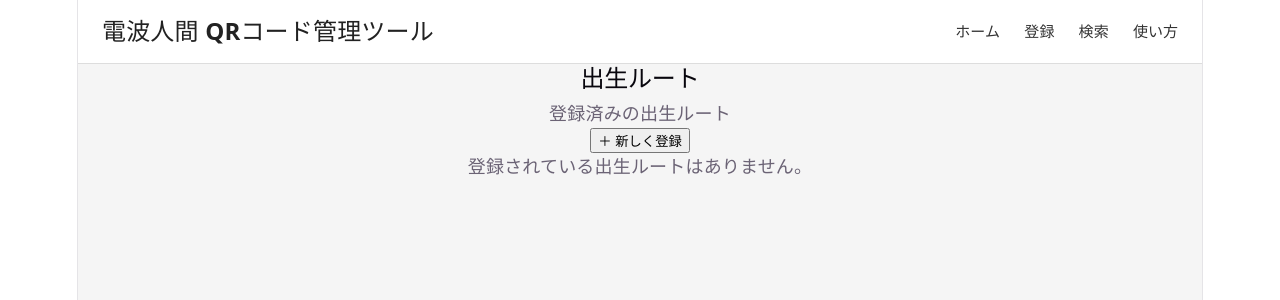
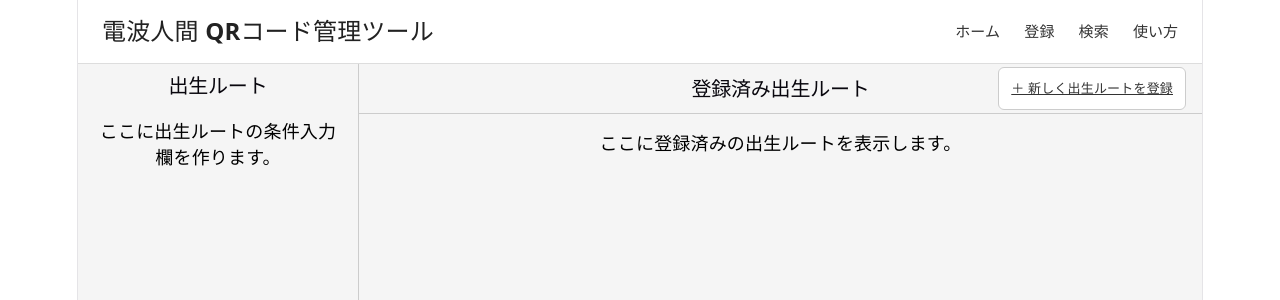
Before and after one commit to Toshi0703/denpa-qr-web, a React (Vite) app: page /denpa-qr-web/birth-route in a window 1280 px wide. Shown: the top 300 px of the page. Built offline with nearby package versions, Linux system fonts and the light colour scheme.

Commit message:
出生ルート登録画面の作成

```diff
--- a/src/App.tsx
+++ b/src/App.tsx
@@ -20,6 +20,7 @@ import QrHistoryPage from './components/QrHistory'
 import Edit from './components/Edit'
 import Search from './components/Search'
 import BirthRoute from './components/BirthRoute'
+import BirthRouteSave from './components/BirthRouteSave'
 
 import Terms from './components/Terms'
 import Privacy from './components/Privacy'
@@ -163,6 +164,11 @@ function App() {
         />
 
         <Route
+          path="/birth-route/save"
+          element={<BirthRouteSave />}
+        />
+
+        <Route
           path="/terms"
           element={<Terms />} />
 
--- a/src/components/BirthRoute.tsx
+++ b/src/components/BirthRoute.tsx
@@ -1,5 +1,6 @@
 import Header from './Header'
 import '../styles/BirthRoute.css'
+import { Link } from 'react-router-dom'
 
 function BirthRoute() {
   return (
@@ -7,18 +8,37 @@ function BirthRoute() {
       <Header />
 
       <main className="birth-route-page">
-        <h2>出生ルート</h2>
+        <div className="birth-route-list-page">
 
-        <div className="birth-route-header">
-          <p>登録済みの出生ルート</p>
+          <aside className="birth-route-sidebar">
+            <h2>出生ルート</h2>
 
-          <button type="button">
-            ＋ 新しく登録
-          </button>
-        </div>
+            <p>
+              ここに出生ルートの条件入力欄を作ります。
+            </p>
+          </aside>
 
-        <div className="birth-route-empty">
-          <p>登録されている出生ルートはありません。</p>
+          <section className="birth-route-content">
+
+            <div className="birth-route-pagination">
+              <h2>登録済み出生ルート</h2>
+
+              <Link
+                to="/birth-route/save"
+                className="birth-route-register-button"
+              >
+                ＋ 新しく出生ルートを登録
+              </Link>
+            </div>
+
+            <div className="birth-route-list">
+              <p>
+                ここに登録済みの出生ルートを表示します。
+              </p>
+            </div>
+
+          </section>
+
         </div>
       </main>
     </div>
--- /dev/null
+++ b/src/components/BirthRouteSave.tsx
@@ -0,0 +1,20 @@
+import Header from './Header'
+import '../styles/BirthRouteSave.css'
+
+function BirthRouteSave() {
+  return (
+    <div className="app">
+      <Header />
+
+      <main className="birth-route-save-page">
+        <h2>新しく出生ルートを登録</h2>
+
+        <p>
+          ここに出生ルートの登録項目を作ります。
+        </p>
+      </main>
+    </div>
+  )
+}
+
+export default BirthRouteSave
--- a/src/styles/BirthRoute.css
+++ b/src/styles/BirthRoute.css
@@ -0,0 +1,80 @@
+.birth-route-page {
+  width: 100%;
+  height: calc(100vh - 69px);
+  overflow: hidden;
+}
+
+.birth-route-list-page {
+  display: grid;
+  grid-template-columns: 1fr 3fr;
+  height: 100%;
+  overflow: hidden;
+}
+
+/* ========================================
+   左側
+   ======================================== */
+
+.birth-route-sidebar {
+  padding: 10px 14px;
+  border-right: 1px solid #cccccc;
+  overflow: hidden;
+  color: black;
+}
+
+.birth-route-sidebar h2 {
+  margin: 0 0 20px;
+  font-size: 20px;
+}
+
+/* ========================================
+   右側
+   ======================================== */
+
+.birth-route-content {
+  display: grid;
+  grid-template-rows: 50px 1fr;
+  min-width: 0;
+  min-height: 0;
+  color: black;
+}
+
+/* 上部：件数・並び替えなど */
+.birth-route-pagination {
+  position: relative;
+  display: flex;
+  align-items: center;
+  justify-content: center;
+  border-bottom: 1px solid #cccccc;
+}
+
+.birth-route-pagination h2 {
+  margin: 0;
+  font-size: 20px;
+}
+
+/* 下部：出生ルート一覧 */
+.birth-route-list {
+  min-width: 0;
+  min-height: 0;
+  overflow-y: auto;
+  overflow-x: hidden;
+  padding: 16px 50px;
+  box-sizing: border-box;
+}
+
+.birth-route-register-button {
+  position: absolute;
+  right: 16px;
+  padding: 7px 12px;
+  border: 1px solid #cccccc;
+  border-radius: 6px;
+  background-color: #ffffff;
+  color: #333333;
+  font-size: 13px;
+  cursor: pointer;
+}
+
+.birth-route-register-button:hover {
+  background-color: #f0f0f0;
+}
--- /dev/null
+++ b/src/styles/BirthRouteSave.css
@@ -0,0 +1,21 @@
+.birth-route-save-page {
+  width: min(800px, 90%);
+  margin: 40px auto 60px;
+  padding: 28px 32px;
+  box-sizing: border-box;
+  border: 1px solid #d5d5d5;
+  border-radius: 12px;
+  background-color: #ffffff;
+  color: black;
+}
+
+.birth-route-save-page h2 {
+  margin: 0 0 20px;
+  font-size: 24px;
+  text-align: center;
+}
+
+.birth-route-save-page p {
+  color: #555555;
+  font-size: 14px;
+}
```
